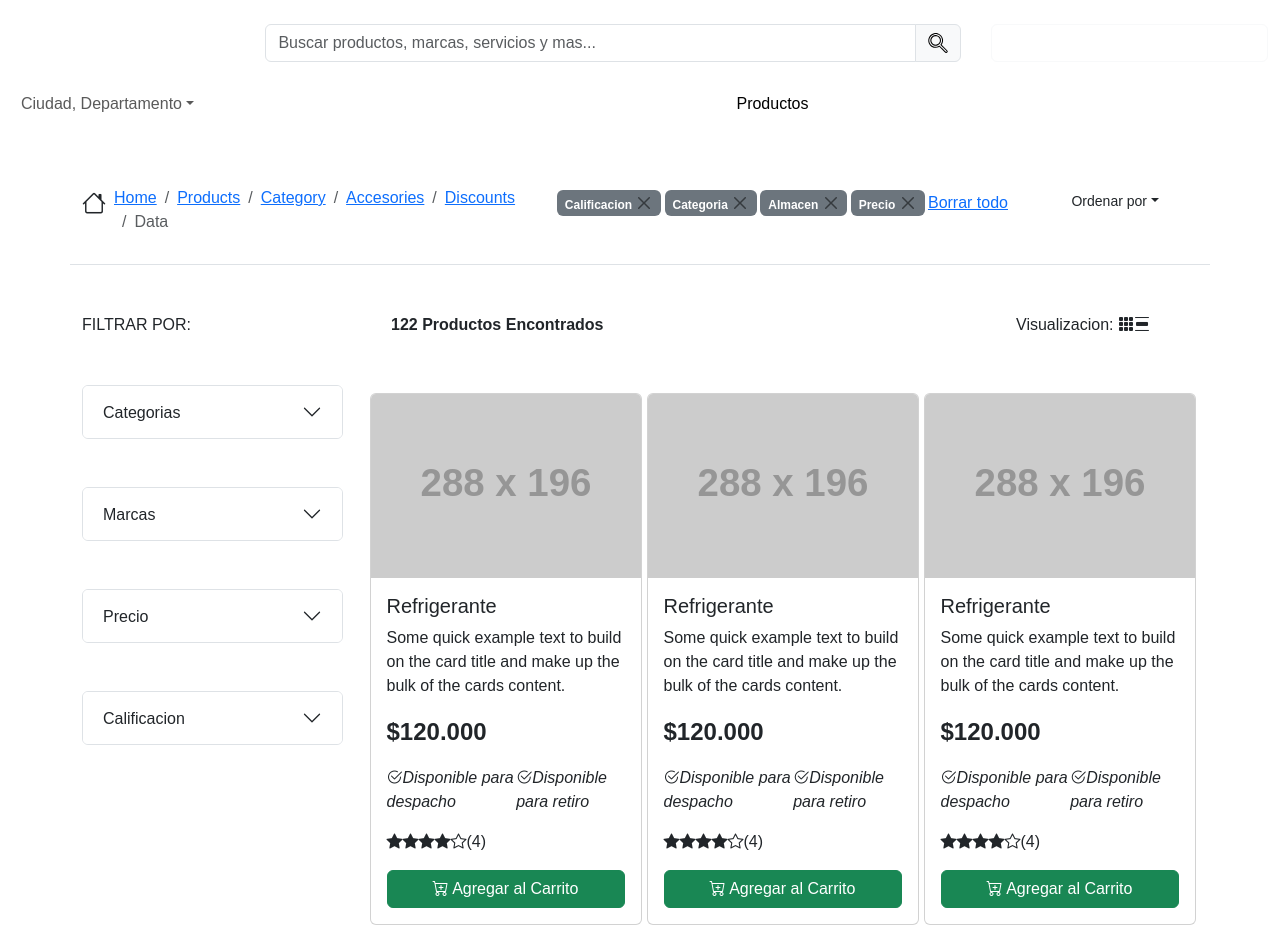
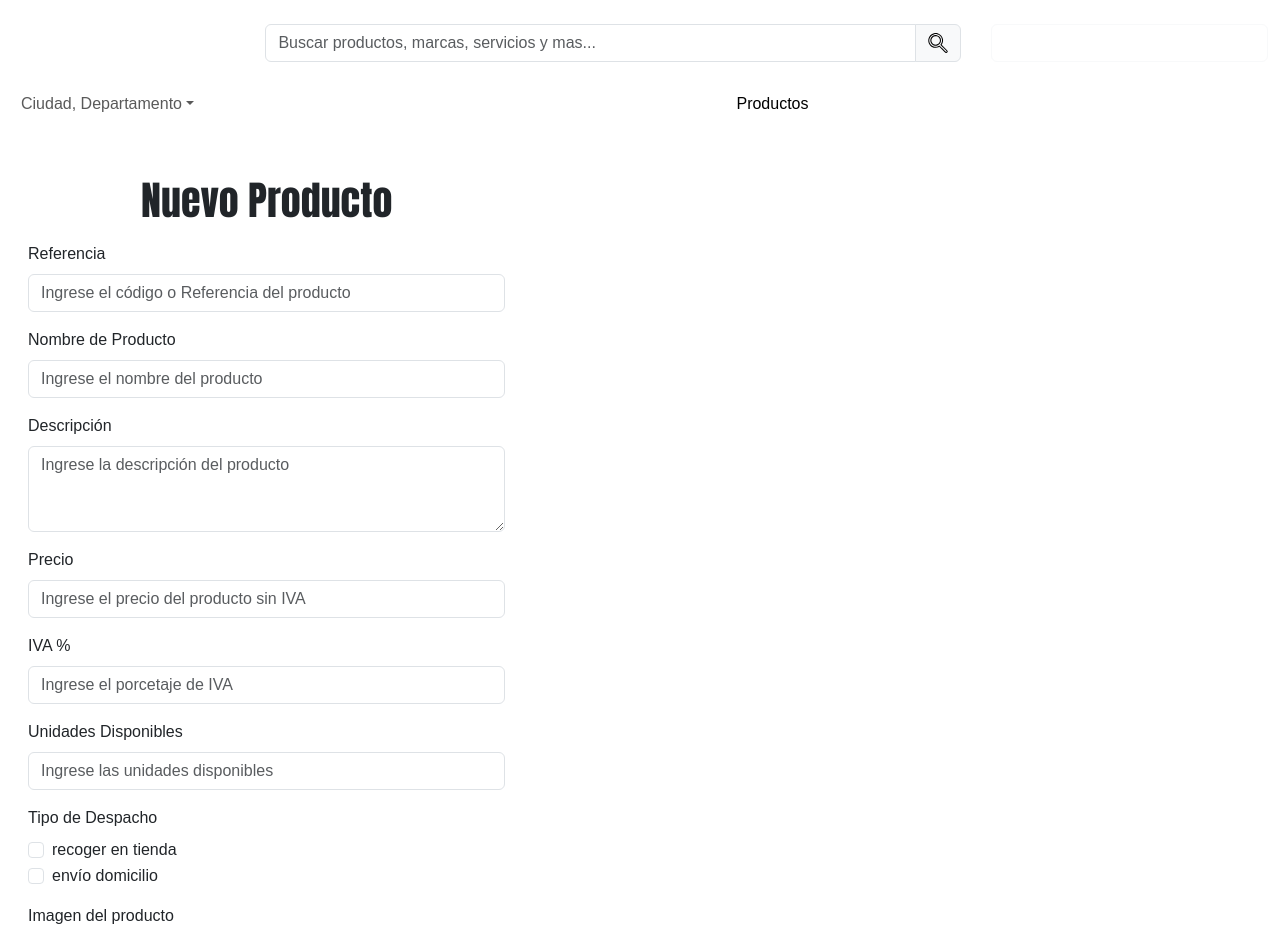
Before and after one commit to ManuelOrtegaR/the-garage, a React (Vite) app in the folder the-garage/: page /productos in a window 1280 px wide. Shown: the top 931 px of the page. Built offline with nearby package versions, Linux system fonts and the light colour scheme.

Commit message:
Se crean formularios para el registro de nuevo producto y nuevo servicio

```diff
--- a/the-garage/src/auth/components/SingUp.jsx
+++ b/the-garage/src/auth/components/SingUp.jsx
@@ -1,5 +1,5 @@
 import { TitlePg, TabsStyled, TabStyled } from "./StyledsComponents";
-import Tab from "react-bootstrap/Tab";
+
 //import Tabs from "react-bootstrap/Tabs";
 import ClientSingUp from "./ClientSingUp";
 import CompanySingUp from "./CompanySingUp";
--- /dev/null
+++ b/the-garage/src/thegarage/components/products/ProductsForm.jsx
@@ -0,0 +1,94 @@
+import Form from "react-bootstrap/Form";
+//import Button from "react-bootstrap/Button";
+import {
+  ButtonStyled,
+  TitlePg,
+} from "../../../auth/components/StyledsComponents";
+
+function ProductsForm() {
+  return (
+    <div className="singup col-5 ">
+      <div className="singup__contenedor p-4 m-1 rounded-5 p-3 mb-2 bg-white text-dark">
+        <TitlePg>Nuevo Producto </TitlePg>
+        <Form className="product_Form">
+          <Form.Group className="mb-3" controlId="formBasicProdRef">
+            <Form.Label>Referencia</Form.Label>
+            <Form.Control
+              type="text"
+              placeholder="Ingrese el código o Referencia del producto"
+            />
+          </Form.Group>
+          <Form.Group className="mb-3" controlId="formBasicProdName">
+            <Form.Label>Nombre de Producto</Form.Label>
+            <Form.Control
+              type="text"
+              placeholder="Ingrese el nombre del producto"
+            />
+          </Form.Group>
+
+          <Form.Group className="mb-3" controlId="formBasicProdDescription">
+            <Form.Label>Descripción</Form.Label>
+            <Form.Control
+              as="textarea"
+              rows={3}
+              placeholder="Ingrese la descripción del producto"
+            />
+          </Form.Group>
+          <Form.Group className="mb-3" controlId="formBasicProdPrice">
+            <Form.Label>Precio</Form.Label>
+            <Form.Control
+              type="text"
+              placeholder="Ingrese el precio del producto sin IVA"
+            />
+          </Form.Group>
+          <Form.Group className="mb-3" controlId="formBasicProdTax">
+            <Form.Label>IVA % </Form.Label>
+            <Form.Control
+              type="text"
+              placeholder="Ingrese el porcetaje de IVA"
+            />
+          </Form.Group>
+          <Form.Group className="mb-3" controlId="formBasicProdUnits">
+            <Form.Label>Unidades Disponibles </Form.Label>
+            <Form.Control
+              type="text"
+              placeholder="Ingrese las unidades disponibles"
+            />
+          </Form.Group>
+          <Form.Group className="mb-3" controlId="formBasicProdAvailability">
+            <Form.Label>Tipo de Despacho </Form.Label>
+            <div className="mb-3">
+              <Form.Check // prettier-ignore
+                type="checkbox"
+                id="ch_tienda"
+                label="recoger en tienda"
+              />
+
+              <Form.Check // prettier-ignore
+                type="checkbox"
+                id="ch_domicilio"
+                label="envío domicilio"
+              />
+            </div>
+          </Form.Group>
+          <Form.Group controlId="formProdFileIMG" className="mb-3">
+            <Form.Label>Imagen del producto</Form.Label>
+            <Form.Control type="file" size="sm" />
+          </Form.Group>
+
+          <div className="d-flex justify-content-center">
+            <ButtonStyled
+              variant="primary"
+              type="submit"
+              size="lg"
+              className="w-100"
+            >
+              Guardar
+            </ButtonStyled>
+          </div>
+        </Form>
+      </div>
+    </div>
+  );
+}
+export default ProductsForm;
--- a/the-garage/src/thegarage/pages/Home.jsx
+++ b/the-garage/src/thegarage/pages/Home.jsx
@@ -1,4 +1,4 @@
-import { CarrouselComponent, HowWork, ReviewsComponent } from '../components';
+import { CarrouselComponent, HowWork, ReviewsComponent } from "../components";
 
 export const Home = () => {
   return (
--- a/the-garage/src/thegarage/routes/TheGarageRoutes.jsx
+++ b/the-garage/src/thegarage/routes/TheGarageRoutes.jsx
@@ -1,6 +1,7 @@
-import { Navigate, Route, Routes } from 'react-router-dom';
-import { FooterComponent, NavComponent } from '../../ui/pages';
-import { ClientProfile, Home, ItemList } from '../pages';
+import { Navigate, Route, Routes } from "react-router-dom";
+import { FooterComponent, NavComponent } from "../../ui/pages";
+import { ClientProfile, Home, ItemList } from "../pages";
+import ProductsForm from "../components/products/ProductsForm";
 
 export const TheGarageRoutes = () => {
   return (
@@ -8,9 +9,9 @@ export const TheGarageRoutes = () => {
       <NavComponent />
       <Routes>
         <Route path="home" element={<Home />}></Route>
-        <Route path="productos" element={<ItemList />}></Route>
+        <Route path="productos" element={<ProductsForm />}></Route>
         <Route path="profile" element={<ClientProfile />}></Route>
-        <Route path="/" element={<Navigate to={'home'} />}></Route>
+        <Route path="/" element={<Navigate to={"home"} />}></Route>
       </Routes>
       <FooterComponent />
     </>
```
Also changed, not shown: the-garage/src/thegarage/components/products/ServicesForm.jsx (added, +92 -0 lines).
